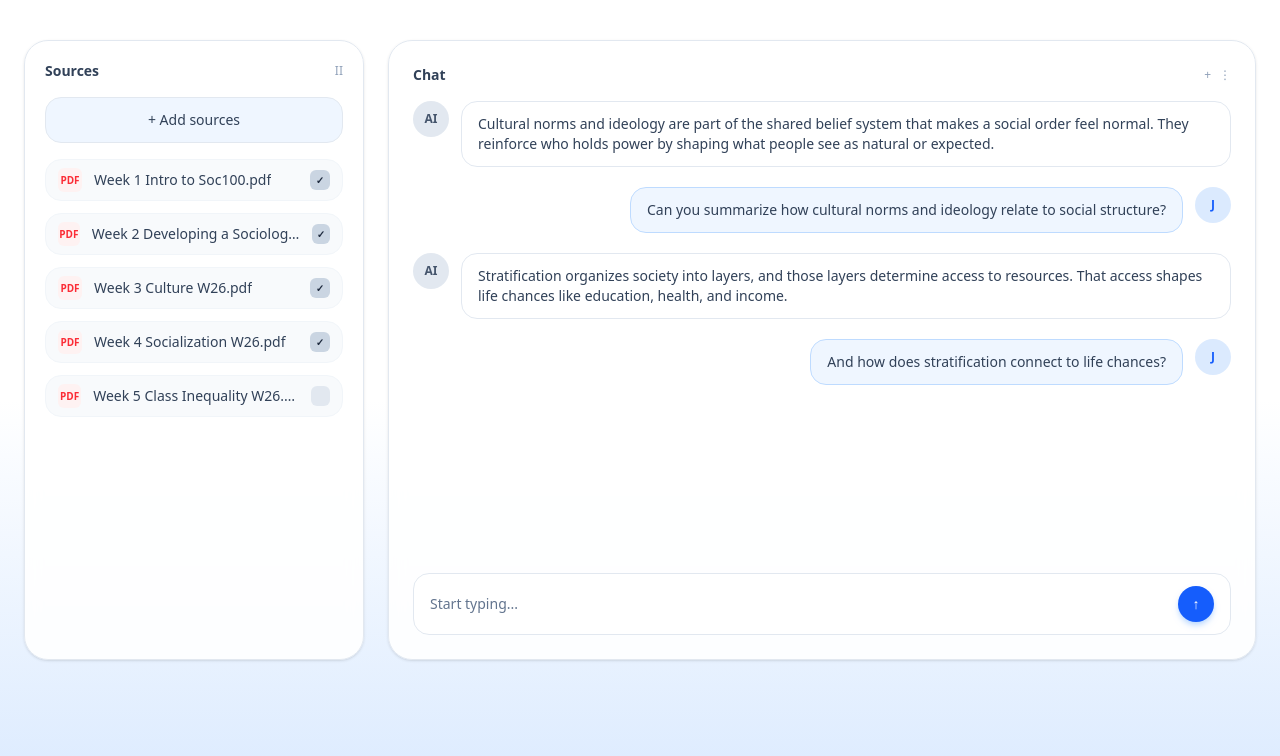
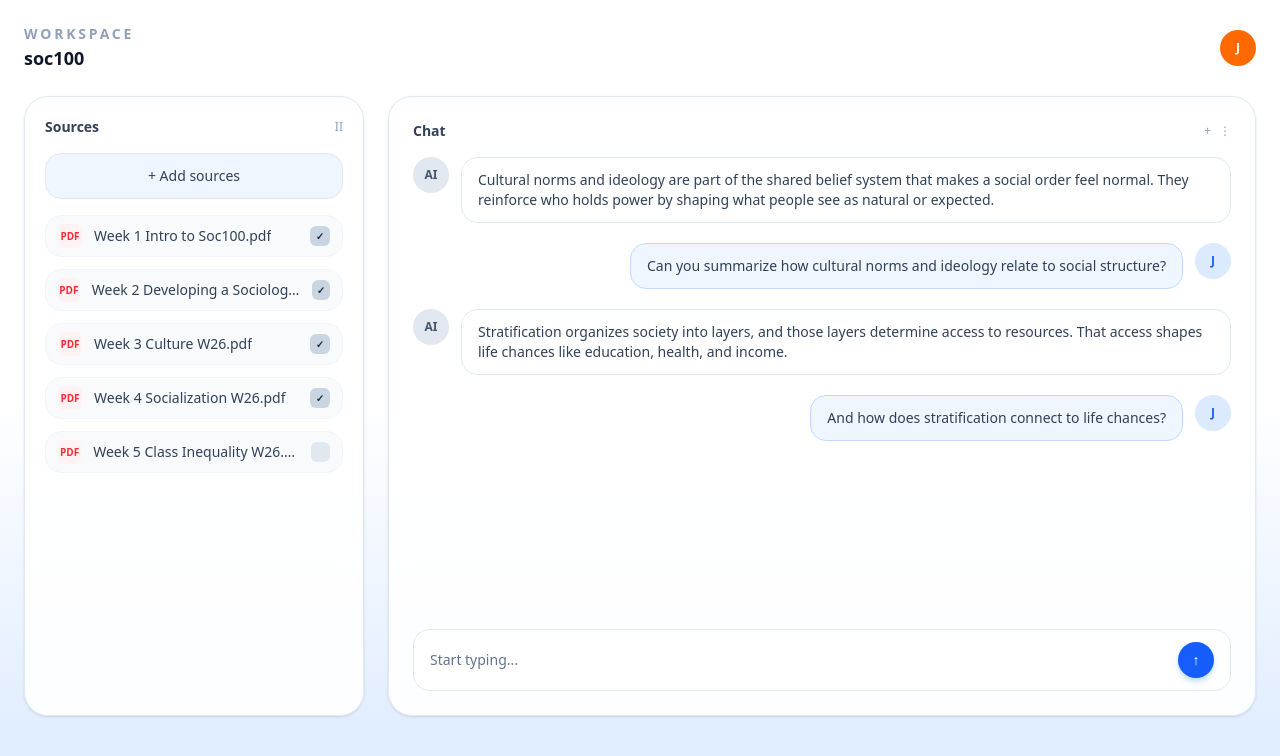
Before and after one commit to ryou02/rag-document-analyst, a React (Vite) app in the folder client/: page /chat in a window 1280 px wide. Shown: the top 756 px of the page. Built offline with nearby package versions, Linux system fonts and the light colour scheme.

Commit message:
chatnavbar ui done

```diff
--- /dev/null
+++ b/client/src/components/ChatNavbar.jsx
@@ -0,0 +1,15 @@
+export default function ChatNavbar() {
+  return (
+    <header className="mx-auto flex w-full max-w-7xl items-center justify-between px-6 pt-6">
+      <div className="flex items-center gap-3">
+        <div>
+          <div className="text-sm font-semibold uppercase tracking-[0.2em] text-slate-400">Workspace</div>
+          <div className="text-lg font-semibold">soc100</div>
+        </div>
+      </div>
+        <div className="flex h-9 w-9 items-center justify-center rounded-full bg-orange-500 text-xs font-semibold text-white">
+          J
+        </div>
+    </header>
+  )
+}
--- a/client/src/pages/ChatPage.jsx
+++ b/client/src/pages/ChatPage.jsx
@@ -1,4 +1,5 @@
 import { useState } from 'react'
+import ChatNavbar from '../components/ChatNavbar.jsx'
 
 export default function ChatPage() {
   const [selectedSources, setSelectedSources] = useState([0, 1, 2, 3])
@@ -18,7 +19,8 @@ export default function ChatPage() {
 
   return (
     <div className="min-h-screen bg-gradient-to-b from-white via-white to-blue-100 text-slate-900">
-      <main className="mx-auto w-full max-w-7xl px-6 pb-10 pt-10">
+      <ChatNavbar />
+      <main className="mx-auto w-full max-w-7xl px-6 pb-10 pt-6">
         <div className="grid gap-6 lg:grid-cols-[340px_minmax(0,1fr)]">
           <section className="min-h-[620px] rounded-3xl border border-slate-200 bg-white/90 p-5 shadow-sm backdrop-blur">
             <div className="flex items-center justify-between">
```
